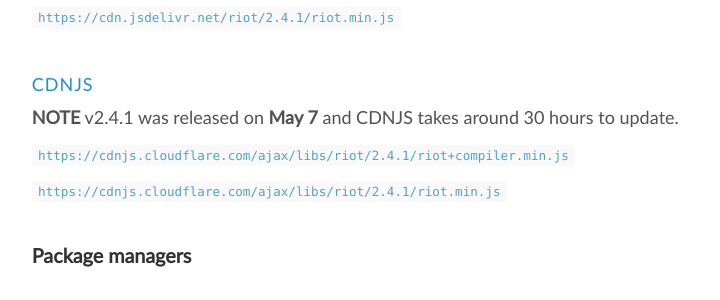
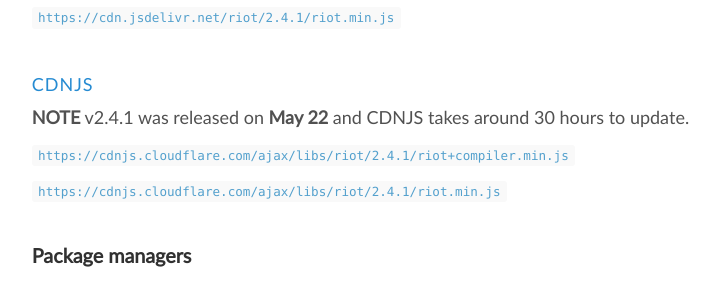
Before and after one commit to riot/riot.github.io, a Jekyll site: the page built from download.md, in a window 1280 px wide and 900 px high, scrolled down 509 px. Shown: the part 150-450 px from the top of the window, without its empty margins (277-997 px from the left). Built offline with Jekyll 4.4.1, drawn with Linux system fonts in a browser that asks for light colours; nearby versions of some CDN libraries; emoji names are drawn with the system emoji font.

```diff
--- a/_config.yml
+++ b/_config.yml
@@ -42,7 +42,7 @@
 minor_version:       2.4
 
 version:             2.4.1
-release_date:        May 7
+release_date:        May 22
 version_slurp:       Better SVGs support and fix the Chrome Content Security Policy issues
 repo:                https://github.com/riot/riot
 
```
